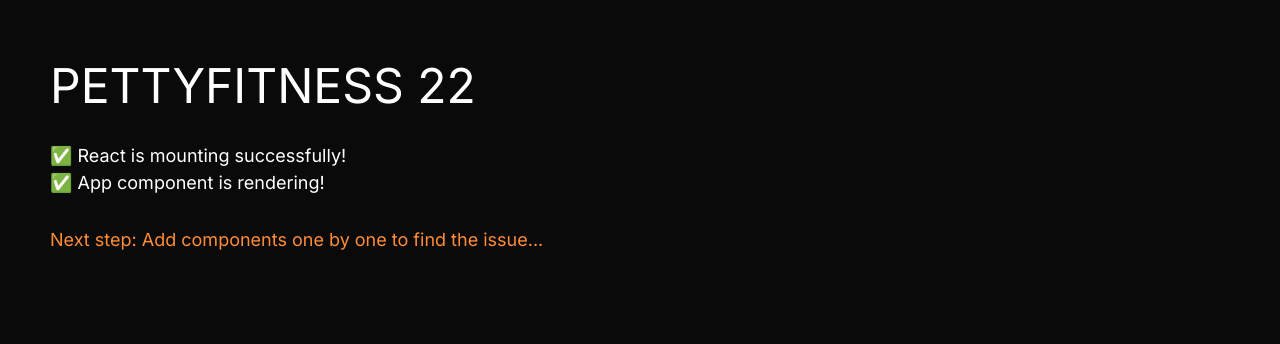
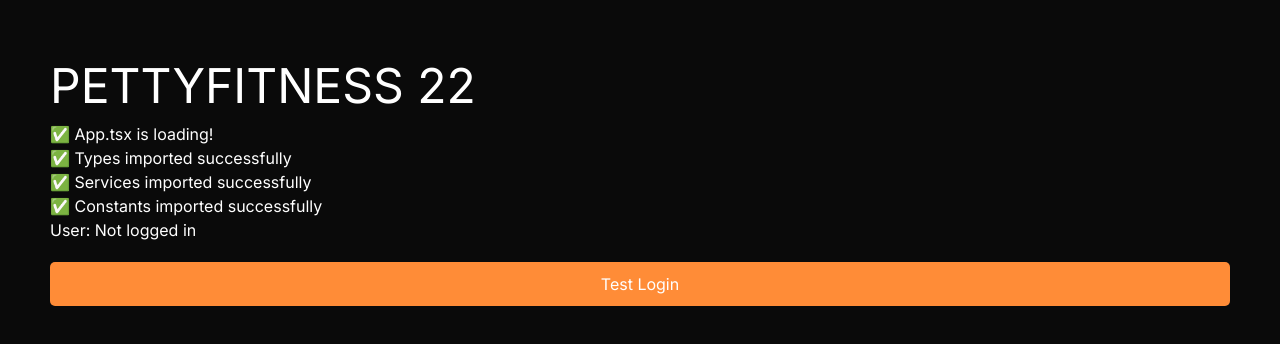
Before and after one commit to harvfi/petty-fitness, a React (Vite) app: page / in a window 1280 px wide. Shown: the top 344 px of the page. Built offline with nearby package versions, Linux system fonts and the light colour scheme.

Commit message:
Test: App.tsx with services but no components

```diff
--- a/App.tsx
+++ b/App.tsx
@@ -1,13 +1,13 @@
 
 import React, { useState, useEffect } from 'react';
-import Header from './components/Header';
-import Hero from './components/Hero';
-import TestimonialSection from './components/TestimonialSection';
-import PricingSection from './components/PricingSection';
-import EventList from './components/EventList';
-import GymMap from './components/GymMap';
-import ClientDashboard from './components/ClientDashboard';
-import TrainerDashboard from './components/TrainerDashboard';
+// import Header from './components/Header';
+// import Hero from './components/Hero';
+// import TestimonialSection from './components/TestimonialSection';
+// import PricingSection from './components/PricingSection';
+// import EventList from './components/EventList';
+// import GymMap from './components/GymMap';
+// import ClientDashboard from './components/ClientDashboard';
+// import TrainerDashboard from './components/TrainerDashboard';
 import { User, UserRole } from './types';
 import { getCurrentUser, logout as clearSession, login } from './services/dataService';
 import { GYM_LOCATION } from './constants/gymConfig';
@@ -33,48 +33,19 @@ const App: React.FC = () => {
   };
 
   return (
-    <div className="min-h-screen flex flex-col">
-      <Header
-        user={user}
-        onLogin={handleLogin}
-        onLogout={handleLogout}
-        setView={setView}
-        currentView={view}
-      />
-
-      <main className="flex-grow">
-        {view === 'home' ? (
-          <>
-            <Hero onJoin={() => handleLogin(login(UserRole.CLIENT))} />
-            <PricingSection />
-            <TestimonialSection />
-            <EventList />
-            <GymMap />
-          </>
-        ) : (
-          <div className="container mx-auto px-4 py-12">
-            {user?.role === UserRole.CLIENT ? (
-              <ClientDashboard user={user} />
-            ) : (
-              <TrainerDashboard user={user!} />
-            )}
-          </div>
-        )}
-      </main>
-
-      <footer className="bg-zinc-950 py-16 border-t border-zinc-900">
-        <div className="container mx-auto px-4 text-center">
-          <h2 className="font-bebas text-6xl mb-4 italic tracking-tighter">PETTYFITNESS <span className="text-orange-brand">22</span></h2>
-          <p className="text-zinc-500 max-w-md mx-auto mb-8 font-medium">
-            "Hard work is easy work" — Proudly serving Charlotte and beyond with elite personal training.
-          </p>
-          <div className="flex justify-center space-x-8 text-zinc-400 font-black uppercase text-[10px] tracking-[0.3em]">
-            <a href={GYM_LOCATION.instagramUrl} target="_blank" rel="noopener noreferrer" className="hover:text-orange-brand transition">Instagram</a>
-            <a href={`tel:${GYM_LOCATION.phone.replace(/\D/g,'')}`} className="hover:text-orange-brand transition">{GYM_LOCATION.phone}</a>
-          </div>
-          <p className="mt-12 text-zinc-700 text-[9px] font-black uppercase tracking-widest">© 2024 PETTYFITNESS 22. ALL RIGHTS RESERVED.</p>
-        </div>
-      </footer>
+    <div className="min-h-screen flex flex-col" style={{ color: 'white', padding: '50px' }}>
+      <h1 style={{ fontSize: '48px' }}>PETTYFITNESS 22</h1>
+      <p>✅ App.tsx is loading!</p>
+      <p>✅ Types imported successfully</p>
+      <p>✅ Services imported successfully</p>
+      <p>✅ Constants imported successfully</p>
+      <p>User: {user ? user.name : 'Not logged in'}</p>
+      <button
+        onClick={() => handleLogin(login(UserRole.CLIENT))}
+        style={{ marginTop: '20px', padding: '10px 20px', background: '#ff8c37', border: 'none', borderRadius: '5px', cursor: 'pointer' }}
+      >
+        Test Login
+      </button>
     </div>
   );
 };
--- a/index.tsx
+++ b/index.tsx
@@ -1,20 +1,7 @@
 
 import React from 'react';
 import ReactDOM from 'react-dom/client';
-
-// Simplified App to test component imports one by one
-const App: React.FC = () => {
-  return (
-    <div style={{ color: 'white', padding: '50px', fontSize: '18px' }}>
-      <h1 style={{ fontSize: '48px', marginBottom: '20px' }}>PETTYFITNESS 22</h1>
-      <p>✅ React is mounting successfully!</p>
-      <p>✅ App component is rendering!</p>
-      <p style={{ marginTop: '30px', color: '#ff8c37' }}>
-        Next step: Add components one by one to find the issue...
-      </p>
-    </div>
-  );
-};
+import App from './App';
 
 const rootElement = document.getElementById('root');
 if (!rootElement) {
```
